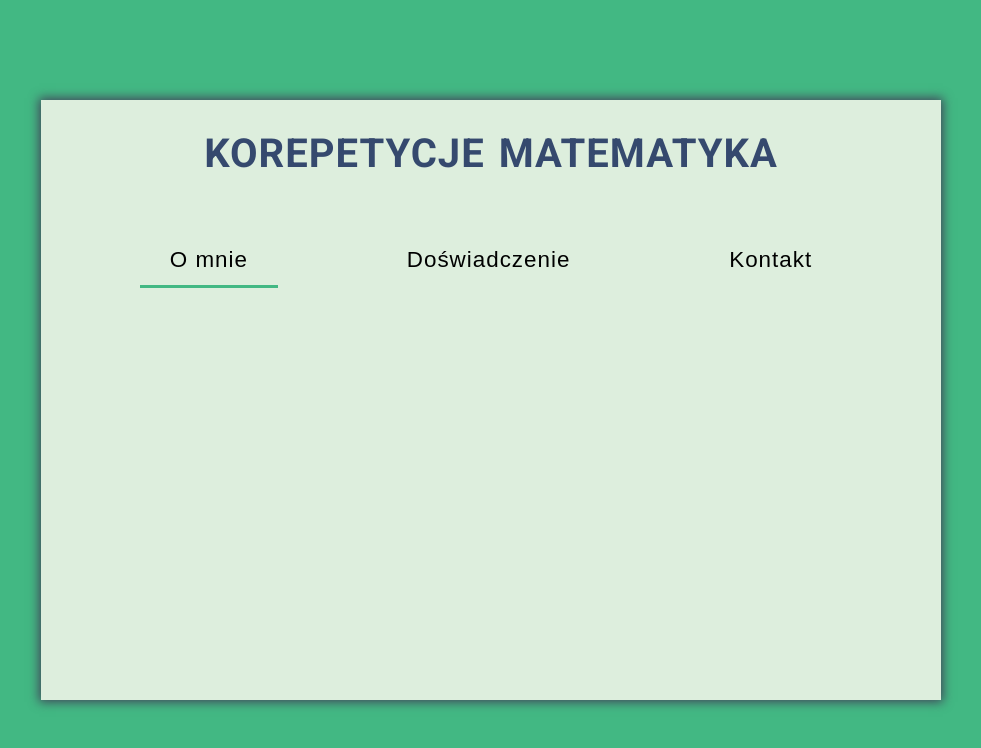
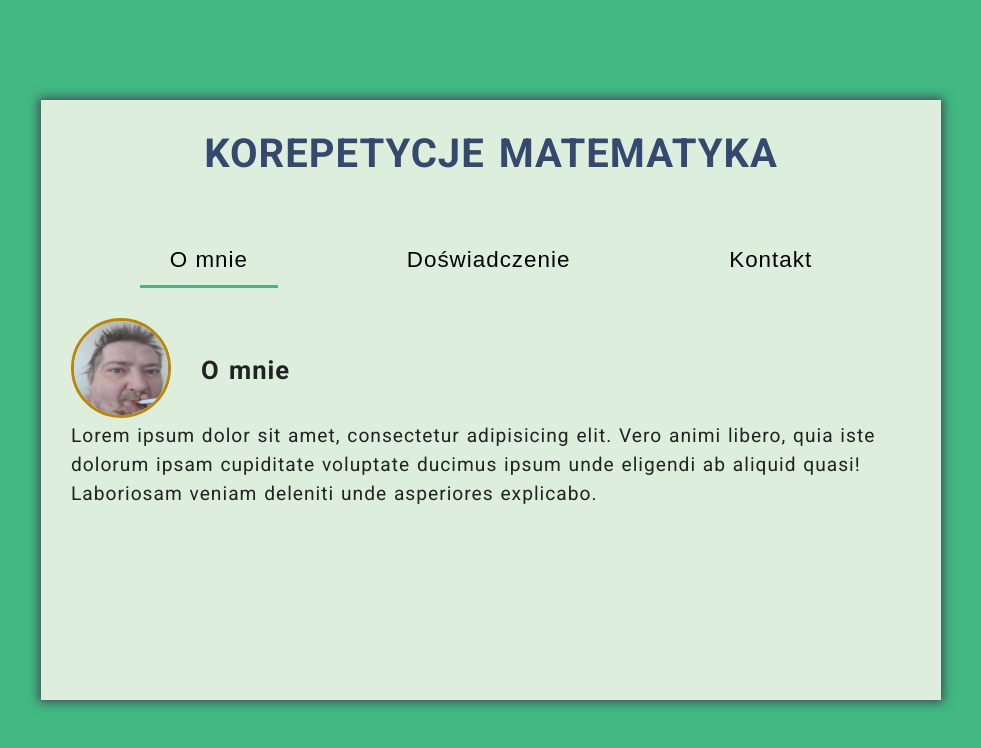
Before and after one commit to forbiddenrng/korepetycje, a React (Create React App) app: page / in a window 1280 px wide. Shown: the top 748 px of the page, without its empty margins (149-1130 px from the left). Built offline with nearby package versions, Linux system fonts and the light colour scheme.

Commit message:
created 3 sections, basic styles in about me section

```diff
--- /dev/null
+++ b/src/components/AboutMe.js
@@ -0,0 +1,24 @@
+import React from "react"
+import "./Main.css"
+import image from "../image/image.png"
+
+const AboutMe = () => {
+  return (
+    <div className="about">
+      <header>
+        <div className="image">
+          <img src={image} alt="ja" />
+        </div>
+        <h3>O mnie</h3>
+      </header>
+      <p>
+        Lorem ipsum dolor sit amet, consectetur adipisicing elit. Vero animi
+        libero, quia iste dolorum ipsam cupiditate voluptate ducimus ipsum unde
+        eligendi ab aliquid quasi! Laboriosam veniam deleniti unde asperiores
+        explicabo.
+      </p>
+    </div>
+  )
+}
+
+export default AboutMe
--- a/src/components/App.js
+++ b/src/components/App.js
@@ -2,6 +2,9 @@ import React, { Component } from "react"
 import "./App.css"
 
 import Navigation from "./Navigation"
+import AboutMe from "./AboutMe"
+import Experience from "./Experience"
+import Contact from "./Contact"
 
 class App extends Component {
   state = {
@@ -12,6 +15,13 @@ class App extends Component {
     this.setState(prevstate => ({
       activeSectionID: id,
     }))
+  }
+
+  getContent = () => {
+    const id = this.state.activeSectionID
+    if (id === 0) return <AboutMe />
+    else if (id === 1) return <Experience />
+    else if (id === 2) return <Contact />
   }
 
   render() {
@@ -25,6 +35,7 @@ class App extends Component {
               activeSection={this.state.activeSectionID}
             />
           </div>
+          <section className="main">{this.getContent()}</section>
         </div>
       </div>
     )
--- /dev/null
+++ b/src/components/Contact.js
@@ -0,0 +1,18 @@
+import React from "react"
+import "./Main.css"
+
+const Contact = () => {
+  return (
+    <div className="about">
+      <h3>Kontakt</h3>
+      <p>
+        Lorem ipsum dolor sit amet, consectetur adipisicing elit. Vero animi
+        libero, quia iste dolorum ipsam cupiditate voluptate ducimus ipsum unde
+        eligendi ab aliquid quasi! Laboriosam veniam deleniti unde asperiores
+        explicabo.
+      </p>
+    </div>
+  )
+}
+
+export default Contact
--- /dev/null
+++ b/src/components/Experience.js
@@ -0,0 +1,18 @@
+import React from "react"
+import "./Main.css"
+
+const Experience = () => {
+  return (
+    <div className="about">
+      <h3>Doświadczenie</h3>
+      <p>
+        Lorem ipsum dolor sit amet, consectetur adipisicing elit. Vero animi
+        libero, quia iste dolorum ipsam cupiditate voluptate ducimus ipsum unde
+        eligendi ab aliquid quasi! Laboriosam veniam deleniti unde asperiores
+        explicabo.
+      </p>
+    </div>
+  )
+}
+
+export default Experience
--- /dev/null
+++ b/src/components/Main.css
@@ -0,0 +1,40 @@
+section.main{
+  color: #222
+}
+section.main h3{
+  font-size: var(--main-header-font-size);
+  padding: 20px 30px;
+  letter-spacing: 1px;
+  word-spacing: 2px;
+  margin-top: 25px;
+}
+
+section.main p{
+  font-size: var(--main-paragraph-font-size);
+  padding: 0 30px;
+  word-spacing: 1px;
+  letter-spacing: 1px;
+  line-height: 150%;
+}
+
+section.main .about h3{
+  margin: 0;
+  padding: 30px;
+}
+
+.about header{
+  display: flex;
+  /* justify-content: space-around; */
+  align-items: center;
+  margin-top: 30px;
+}
+
+
+
+.about .image img{
+  width: 100px;
+  height: 100px;
+  border-radius: 50%;
+  border: 3px solid darkgoldenrod;
+  margin-left: 30px;
+}
--- a/src/index.css
+++ b/src/index.css
@@ -8,6 +8,9 @@
   --font-color: #35496e;
   --header-font-size: 2.5rem;
   --navigation-font-size: 1.4rem;
+  --main-header-font-size: 1.6rem;
+  --main-paragraph-font-size: 1.2rem;
+
 }
 
 body{
```
Also changed, not shown: src/image/image.png (added).
